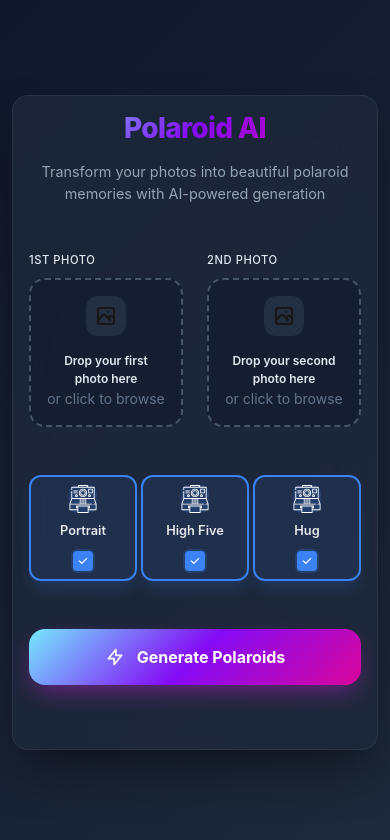
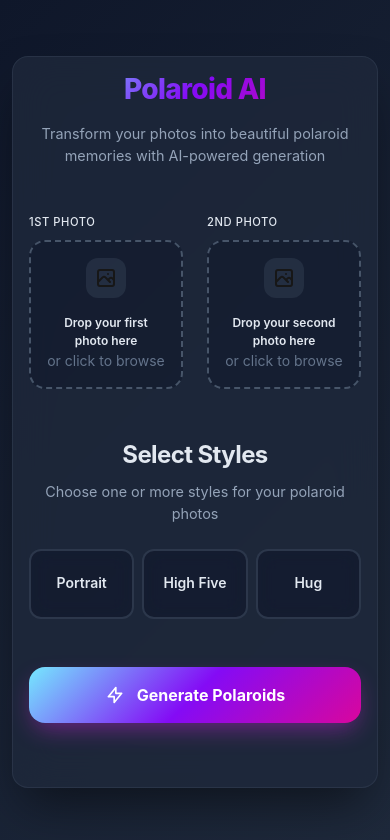
Before and after one commit to nk1359/poloroid-ai, a Next.js app in the folder poloroid-ai/: page / in a window 390 px wide. Shown: the top 840 px of the page. Built offline with nearby package versions, Linux system fonts and the light colour scheme.

Commit message:
More UI improvements

```diff
--- a/poloroid-ai/src/app/globals.css
+++ b/poloroid-ai/src/app/globals.css
@@ -208,134 +208,95 @@ body {
   margin: 0;
 }
 
-/* ===== PROMPT SELECTION CARDS ===== */
+/* ===== PROMPT SELECTION SECTION ===== */
+.prompt-section {
+  margin-bottom: 3rem;
+}
+
+.prompt-header {
+  text-align: center;
+  margin-bottom: 2rem;
+}
+
+.prompt-section-title {
+  font-size: 1.875rem;
+  font-weight: 700;
+  color: #e2e8f0;
+  margin-bottom: 0.5rem;
+  letter-spacing: -0.025em;
+}
+
+.prompt-section-subtitle {
+  color: #94a3b8;
+  font-size: 1rem;
+  font-weight: 400;
+  line-height: 1.5;
+}
+
 .prompt-grid {
   display: flex;
   flex-direction: row;
-  gap: 0.75rem;
-  margin-bottom: 1.5rem;
+  gap: 1rem;
   justify-content: center;
   flex-wrap: nowrap;
 }
 
 .prompt-card {
   position: relative;
-  padding: 1rem;
+  padding: 1.5rem;
   border-radius: 0.75rem;
   border: 2px solid;
   transition: all 0.3s ease;
   cursor: pointer;
   flex: 1;
   min-width: 120px;
-  max-width: 220px;
-  min-height: 100px;
+  max-width: 200px;
+  min-height: 80px;
   display: flex;
   align-items: center;
   justify-content: center;
+  background: rgba(15, 23, 42, 0.6);
+  backdrop-filter: blur(10px);
 }
 
 .prompt-card-selected {
   border-color: #3b82f6;
-  background-color: rgba(59, 130, 246, 0.1);
-  box-shadow: 0 10px 15px -3px rgba(59, 130, 246, 0.2);
+  background: rgba(59, 130, 246, 0.1);
+  box-shadow: 0 0 0 1px rgba(59, 130, 246, 0.3);
+}
+
+.prompt-card-selected .prompt-title {
+  color: #60a5fa;
 }
 
 .prompt-card-unselected {
-  border-color: #374151;
-  background-color: rgba(31, 41, 55, 0.5);
+  border-color: rgba(71, 85, 105, 0.5);
+  background: rgba(15, 23, 42, 0.6);
 }
 
 .prompt-card-unselected:hover {
-  border-color: #4b5563;
-  background-color: #1f2937;
+  border-color: rgba(71, 85, 105, 0.7);
+  background: rgba(15, 23, 42, 0.8);
 }
 
 .prompt-content {
   display: flex;
-  flex-direction: column;
   align-items: center;
-  gap: 0.5rem;
+  justify-content: center;
   width: 100%;
+  height: 100%;
 }
 
-.prompt-icon {
-  width: 2rem;
-  height: 2rem;
-  border-radius: 0.5rem;
-  display: flex;
-  align-items: center;
-  justify-content: center;
-  transition: all 0.3s ease;
-}
 
-.prompt-icon-selected {
-  background-color: rgba(59, 130, 246, 0.2);
-  color: #60a5fa;
-}
-
-.prompt-icon-unselected {
-  background-color: #374151;
-  color: #9ca3af;
-}
-
-.prompt-card:hover .prompt-icon-unselected {
-  background-color: #4b5563;
-}
-
-.prompt-icon-svg {
-  width: 2rem;
-  height: 2rem;
-}
-
-.prompt-text {
+.prompt-title {
+  font-weight: 600;
+  color: #e2e8f0;
+  margin: 0;
+  font-size: 1rem;
+  line-height: 1.2;
   text-align: center;
 }
 
-.prompt-title {
-  font-weight: 600;
-  color: #e5e7eb;
-  margin-bottom: 0.125rem;
-  font-size: 0.875rem;
-}
-
-.prompt-subtitle {
-  font-size: 0.625rem;
-  color: #6b7280;
-}
-
-.prompt-checkbox {
-  width: 1.25rem;
-  height: 1.25rem;
-  border-radius: 0.25rem;
-  border: 2px solid;
-  display: flex;
-  align-items: center;
-  justify-content: center;
-  transition: all 0.2s ease;
-  flex-shrink: 0;
-}
-
-.prompt-checkbox-selected {
-  border-color: #3b82f6;
-  background-color: #3b82f6;
-  box-shadow: 0 0 0 2px rgba(59, 130, 246, 0.2);
-}
-
-.prompt-checkbox-unselected {
-  border-color: #6b7280;
-  background-color: transparent;
-}
-
-.prompt-card:hover .prompt-checkbox-unselected {
-  border-color: #9ca3af;
-  background-color: rgba(156, 163, 175, 0.1);
-}
-
-.prompt-checkmark {
-  width: 0.75rem;
-  height: 0.75rem;
-  color: white;
-}
 
 /* ===== GENERATE BUTTON ===== */
 .generate-container {
@@ -475,6 +436,19 @@ body {
 .progress-details {
   display: flex;
   flex-direction: column;
+}
+
+.progress-prompt-title {
+  color: #e2e8f0;
+  font-weight: 600;
+  font-size: 1rem;
+  margin: 0 0 0.25rem 0;
+}
+
+.progress-prompt-subtitle {
+  color: #94a3b8;
+  font-size: 0.875rem;
+  margin: 0;
 }
 
 .progress-name {
@@ -782,31 +756,37 @@ body {
     height: 2.5rem;
   }
 
+  .prompt-section {
+    margin-bottom: 2rem;
+  }
+
+  .prompt-header {
+    margin-bottom: 1.5rem;
+  }
+
+  .prompt-section-title {
+    font-size: 1.5rem;
+  }
+
+  .prompt-section-subtitle {
+    font-size: 0.9rem;
+  }
+
   .prompt-grid {
-    gap: 0.25rem;
+    gap: 0.5rem;
     flex-wrap: nowrap;
-    margin-bottom: 2rem;
   }
 
   .prompt-card {
     flex: 1;
     min-width: 0;
     max-width: none;
-    min-height: 90px;
-    padding: 0.5rem;
-  }
-
-  .prompt-icon {
-    width: 1.75rem;
-    height: 1.75rem;
+    min-height: 70px;
+    padding: 0.75rem;
   }
 
   .prompt-title {
-    font-size: 0.8rem;
-  }
-
-  .prompt-subtitle {
-    font-size: 0.6rem;
+    font-size: 0.875rem;
   }
 
   .generate-button {
@@ -889,7 +869,7 @@ body {
   }
 
   .prompt-grid {
-    gap: 0.5rem;
+    gap: 0.75rem;
     flex-wrap: nowrap;
   }
 
@@ -897,8 +877,8 @@ body {
     flex: 1;
     min-width: 0;
     max-width: none;
-    min-height: 100px;
-    padding: 0.75rem;
+    min-height: 80px;
+    padding: 1rem;
   }
 
   .generate-button {
@@ -923,7 +903,7 @@ body {
   }
 
   .prompt-grid {
-    gap: 0.75rem;
+    gap: 1rem;
     flex-wrap: nowrap;
   }
 
@@ -931,6 +911,7 @@ body {
     flex: 1;
     min-width: 0;
     max-width: none;
+    min-height: 90px;
   }
 
   .generate-button {
--- a/poloroid-ai/src/app/page.tsx
+++ b/poloroid-ai/src/app/page.tsx
@@ -26,7 +26,7 @@ export default function Home() {
   const [generatedImages, setGeneratedImages] = useState<{ src: string; alt: string }[]>([]);
   const [imageProgress, setImageProgress] = useState<number[]>([]);
   const [imageStatus, setImageStatus] = useState<string[]>([]);
-  const [selectedPrompts, setSelectedPrompts] = useState<string[]>(['portrait', 'high-five', 'hug']); // Default to all selected
+  const [selectedPrompts, setSelectedPrompts] = useState<string[]>([]); // Start with none selected
   const [uploadedFiles, setUploadedFiles] = useState<{ file1: File | null; file2: File | null }>({ file1: null, file2: null });
   const image1Ref = useRef<HTMLInputElement>(null);
   const image2Ref = useRef<HTMLInputElement>(null);
@@ -287,7 +287,13 @@ export default function Home() {
           </div>
         </div>
 
-        {/* Modern Prompt Selection Cards */}
+        {/* Prompt Selection Section */}
+        <div className="prompt-section">
+          <div className="prompt-header">
+            <h2 className="prompt-section-title">Select Styles</h2>
+            <p className="prompt-section-subtitle">Choose one or more styles for your polaroid photos</p>
+          </div>
+
           <div className="prompt-grid">
             {promptOptions.map((option) => (
               <button
@@ -300,34 +306,11 @@ export default function Home() {
                 }`}
               >
                 <div className="prompt-content">
-                <div className={`prompt-icon ${
-                  selectedPrompts.includes(option.id)
-                    ? 'prompt-icon-selected'
-                    : 'prompt-icon-unselected'
-                }`}>
-                  <img
-                    src="/polaroid.svg"
-                    alt="Polaroid camera"
-                    className="prompt-icon-svg"
-                  />
-                </div>
-                <div className="prompt-text">
                   <h3 className="prompt-title">{option.label}</h3>
-                </div>
-                <div className={`prompt-checkbox ${
-                  selectedPrompts.includes(option.id)
-                    ? 'prompt-checkbox-selected'
-                    : 'prompt-checkbox-unselected'
-                }`}>
-                  {selectedPrompts.includes(option.id) && (
-                    <svg className="prompt-checkmark" fill="currentColor" viewBox="0 0 20 20">
-                      <path fillRule="evenodd" d="M16.707 5.293a1 1 0 010 1.414l-8 8a1 1 0 01-1.414 0l-4-4a1 1 0 011.414-1.414L8 12.586l7.293-7.293a1 1 0 011.414 0z" clipRule="evenodd" />
-                    </svg>
-                  )}
-                </div>
                 </div>
               </button>
             ))}
+          </div>
         </div>
 
         {/* Modern Generate Button */}
@@ -368,20 +351,9 @@ export default function Home() {
                 <div key={index} className="progress-card">
                   <div className="progress-header">
                     <div className="progress-info">
-                      <div className={`progress-icon ${
-                        imageStatus[index] === 'completed'
-                          ? 'progress-icon-completed'
-                          : imageStatus[index] === 'generating'
-                          ? 'progress-icon-generating'
-                          : 'progress-icon-pending'
-                      }`}>
-                        <img
-                          src="/polaroid.svg"
-                          alt="Polaroid camera"
-                          className="progress-icon-svg"
-                        />
-                      </div>
                       <div className="progress-details">
+                        <h4 className="progress-prompt-title">{option.label}</h4>
+                        <p className="progress-prompt-subtitle">Polaroid Style</p>
                       </div>
                     </div>
                     <span className="progress-percentage">
```
Lines whose indentation alone changed are shown as unchanged.
